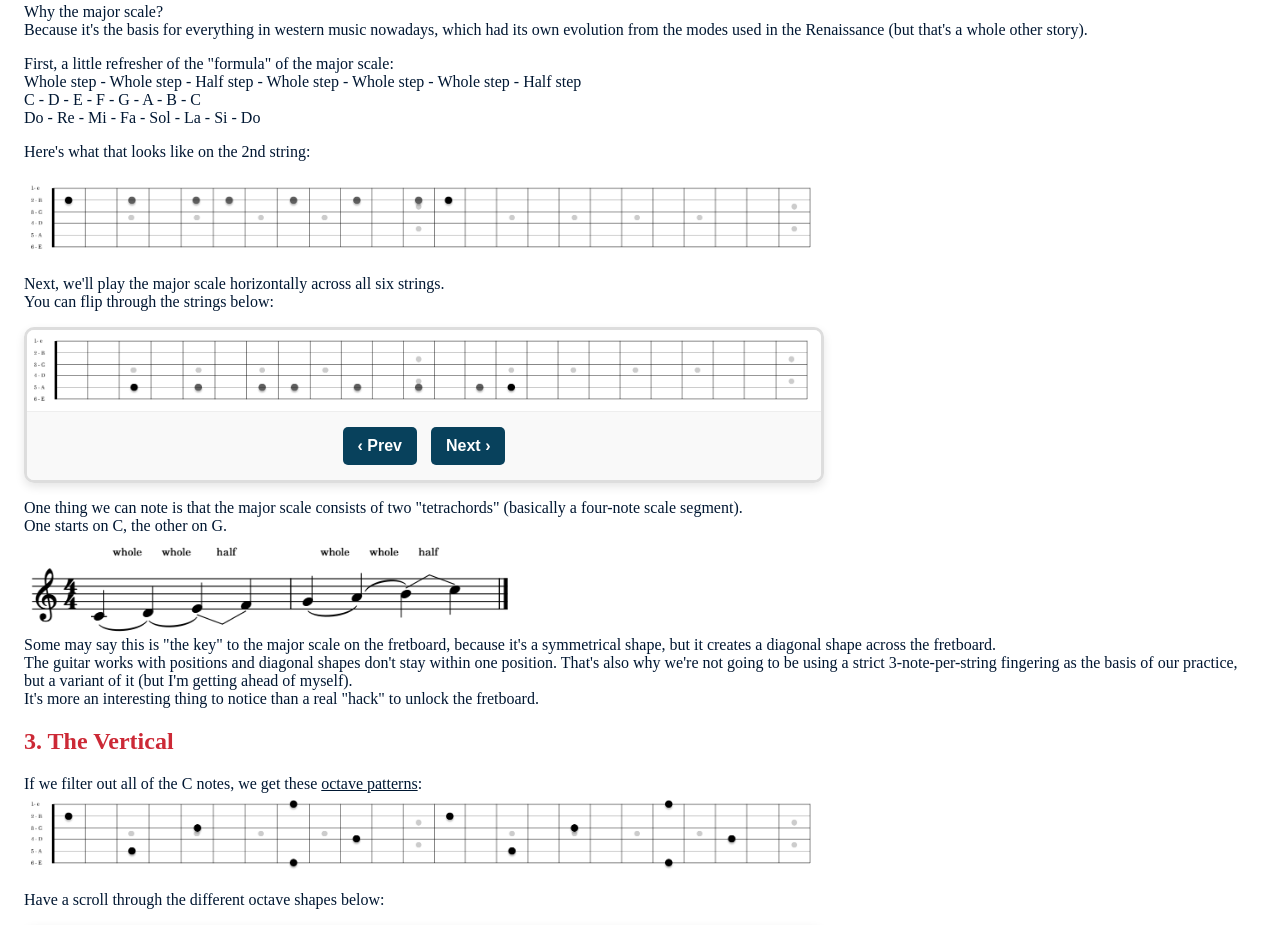
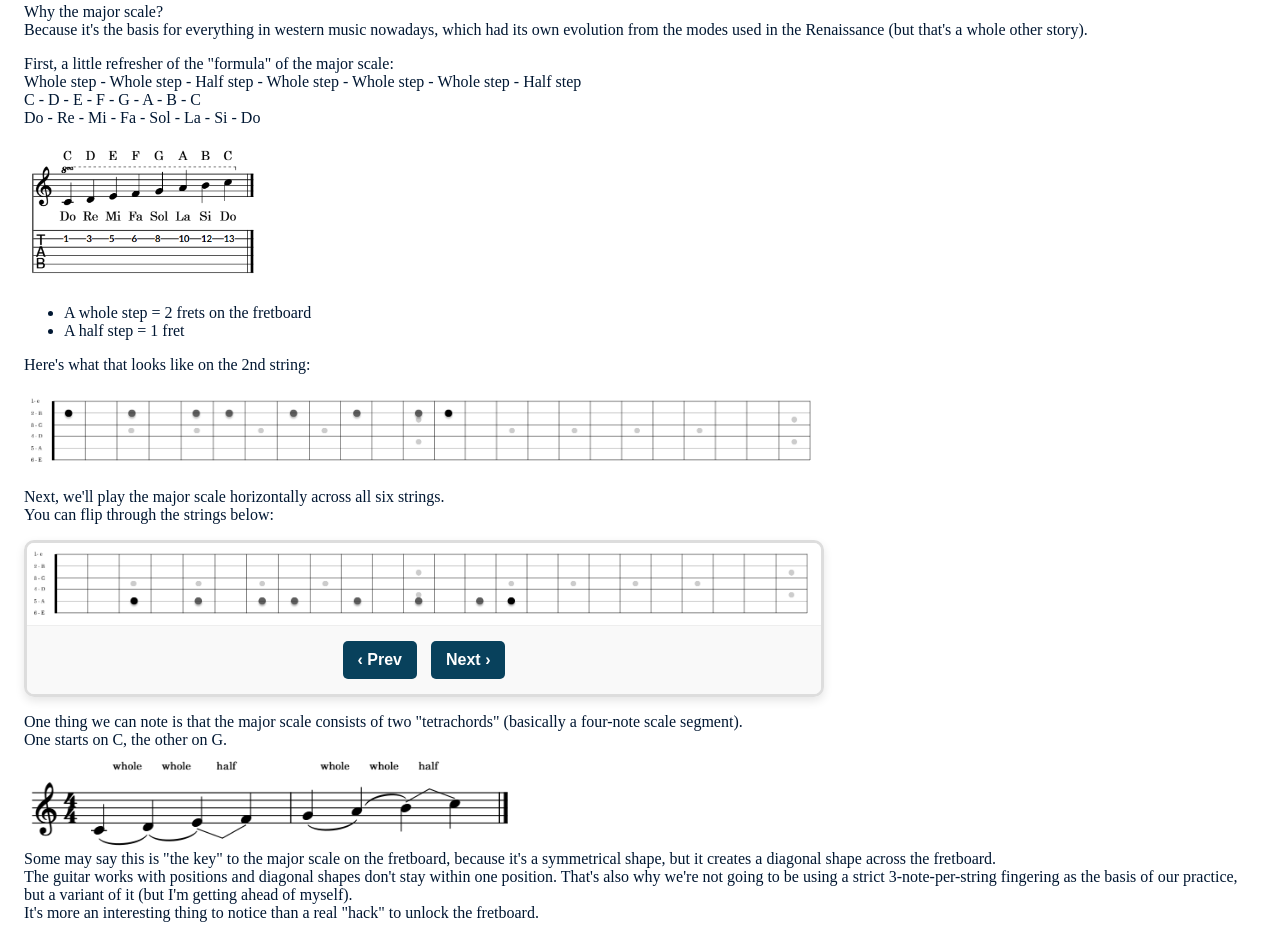
Before and after one commit to timothypedone/fretboard, a plain HTML site: page guitar.html in a window 1280 px wide. Shown: the part 721-1646 px from the top of the page. Drawn offline with Linux system fonts and the light colour scheme; a web font is replaced by a local one.

Commit message:
Add files via upload

```diff
--- a/guitar.html
+++ b/guitar.html
@@ -63,7 +63,13 @@
                     Whole step - Whole step - Whole step - Half step </br>
                     C - D - E - F - G - A - B - C</br>
                     Do - Re - Mi - Fa - Sol - La - Si - Do
-                </p>
+                    </p>
+                <img class="major-string-2" src="./images/C Major String 2.png" alt="C Major String 2">
+
+                <ul>
+                    <li>A whole step = 2 frets on the fretboard</li>
+                    <li>A half step = 1 fret</li>
+                </ul>
                 <p>Here's what that looks like on the 2nd string:
                 </p>
 
@@ -210,7 +216,7 @@
             </section>
             <section>
                 <h2>80/20</h2>
-                <p>I personally spend a disproportiate amount of time practicing the major scale in these positions. In comparison, I barely practice the melodic minor, modes or any other "exotic" scale, as they're sometimes referred to.</br>
+                <p>I personally spend a disproportionate amount of time practicing the major scale in these positions. In comparison, I barely practice the melodic minor, modes or any other "exotic" scale, as they're sometimes referred to.</br>
                     80% of the outcome comes from 20% of all causes. This is the 20% I spend my time on that accounts for 80% of the outcome, when it comes to learning the fretboard.</br>
                     Get this down and then worry about tapping your way through double harmonic major.
                 </p>
--- a/styles.css
+++ b/styles.css
@@ -129,8 +129,12 @@ h3 {
   padding: 1.5rem;
 }
 
+.major-string-2{
+  max-width: 240px;
+}
+
 /* Style the horizontal fretboard image */
-.guitar-main img:not(.fretboard, .tuning, .slider-img) {
+.guitar-main img:not(.fretboard, .tuning, .slider-img, .major-string-2) {
     /* Use a reasonable max-width, like half the page, or fit the content area */
     max-width: 500px;
     width: 90%; /* Fluidly fills 90% of its container, up to 500px */
```
